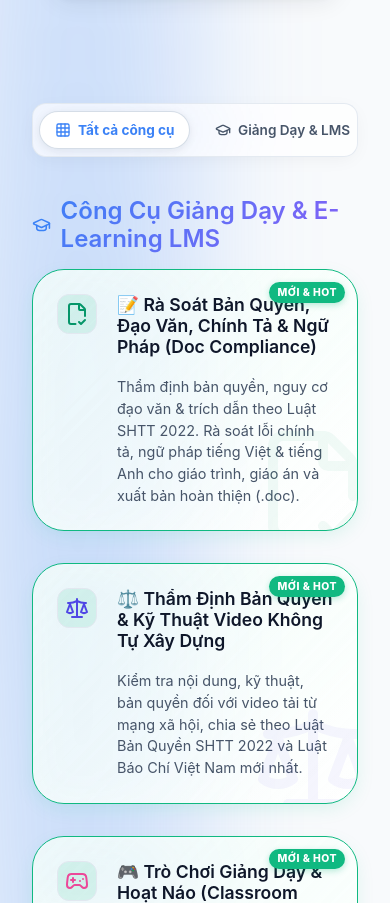
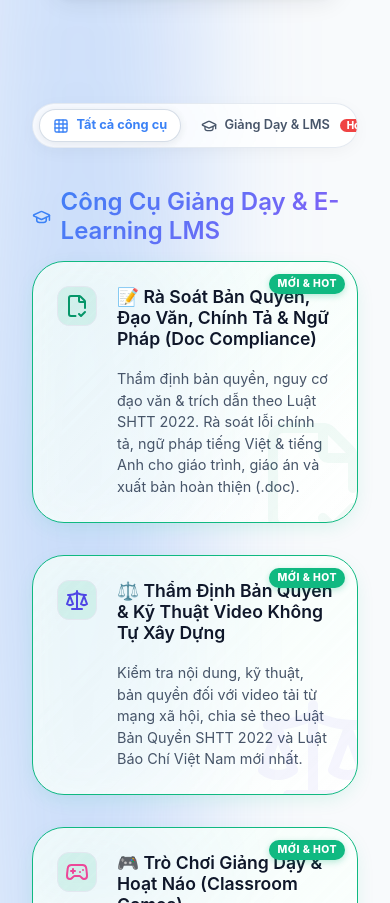
Before and after one commit to rchg2025/pdfstudio, a React (Vite) app: page / in a window 390 px wide. Shown: the part 1259-2162 px from the top of the page. Built offline with nearby package versions, Linux system fonts and the light colour scheme; no server answers.

Commit message:
fix(home): fit category filter bar border snugly around menu tabs and remove excess width

```diff
--- a/src/pages/Home.css
+++ b/src/pages/Home.css
@@ -485,34 +485,37 @@
   display: flex;
   align-items: center;
   justify-content: center;
-  gap: 0.6rem;
+  gap: 0.4rem;
   flex-wrap: nowrap;
-  padding: 0.5rem;
-  background: rgba(255, 255, 255, 0.75);
+  padding: 0.35rem 0.5rem;
+  background: rgba(255, 255, 255, 0.85);
   backdrop-filter: blur(20px);
   -webkit-backdrop-filter: blur(20px);
   border: 1px solid rgba(226, 232, 240, 0.9);
   border-radius: 9999px;
-  max-width: 980px;
+  max-width: fit-content;
+  width: auto;
   margin: 2.5rem auto 1.5rem;
   box-shadow: 0 4px 20px -4px rgba(15, 23, 42, 0.06);
+  box-sizing: border-box;
 }
 
 .category-tab-btn {
   display: inline-flex;
   align-items: center;
   gap: 0.45rem;
-  padding: 0.65rem 1.15rem;
+  padding: 0.55rem 1rem;
   border-radius: 9999px;
   border: 1px solid transparent;
   background: transparent;
   color: var(--text-secondary);
-  font-size: 0.92rem;
+  font-size: 0.9rem;
   font-weight: 600;
   cursor: pointer;
   transition: all 0.2s ease;
   white-space: nowrap;
   flex-shrink: 0;
+  line-height: 1.3;
 }
 
 .category-tab-btn:hover {
@@ -578,8 +581,9 @@
   .category-filter-bar {
     justify-content: flex-start;
     overflow-x: auto;
-    border-radius: 16px;
-    padding: 0.45rem;
+    border-radius: 9999px;
+    padding: 0.35rem 0.5rem;
+    max-width: 100%;
     width: 100%;
     -webkit-overflow-scrolling: touch;
   }
@@ -599,8 +603,9 @@
   .category-filter-bar {
     justify-content: flex-start;
     overflow-x: auto;
-    border-radius: 14px;
-    padding: 0.4rem;
+    border-radius: 9999px;
+    padding: 0.3rem 0.4rem;
+    max-width: 100%;
     width: 100%;
     scrollbar-width: none;
     -webkit-overflow-scrolling: touch;
@@ -609,7 +614,7 @@
     display: none;
   }
   .category-tab-btn {
-    padding: 0.5rem 0.9rem;
-    font-size: 0.85rem;
+    padding: 0.45rem 0.8rem;
+    font-size: 0.8rem;
   }
 }
```
